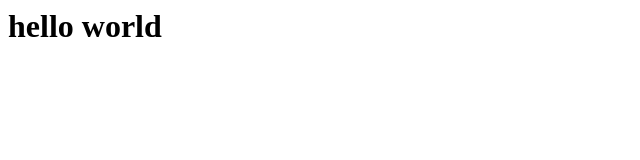
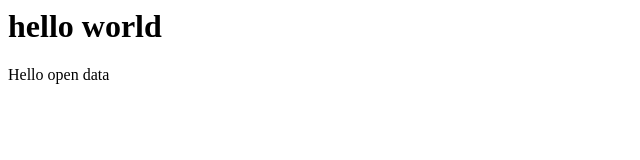
Before and after one commit to blendibrahimi/blendi, a plain HTML site: page index.html in a window 1280 px wide. Shown: the full height of the page, 0-640 px from the left. Drawn offline with Linux system fonts and the light colour scheme.

Commit message:
Update index.html

```diff
--- a/index.html
+++ b/index.html
@@ -1 +1,2 @@
 <h1>hello world</h1>
+<p>Hello open data</p>
```
